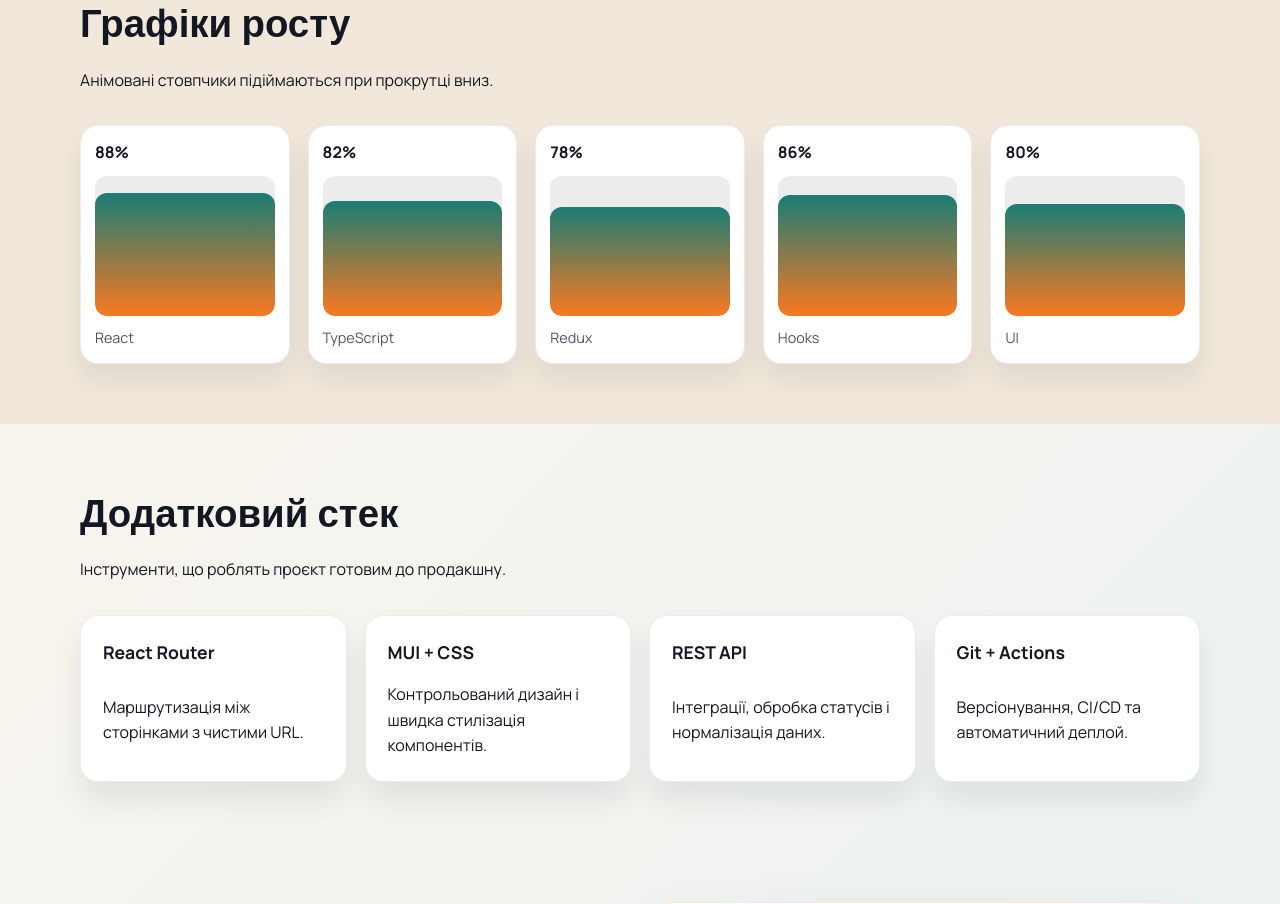
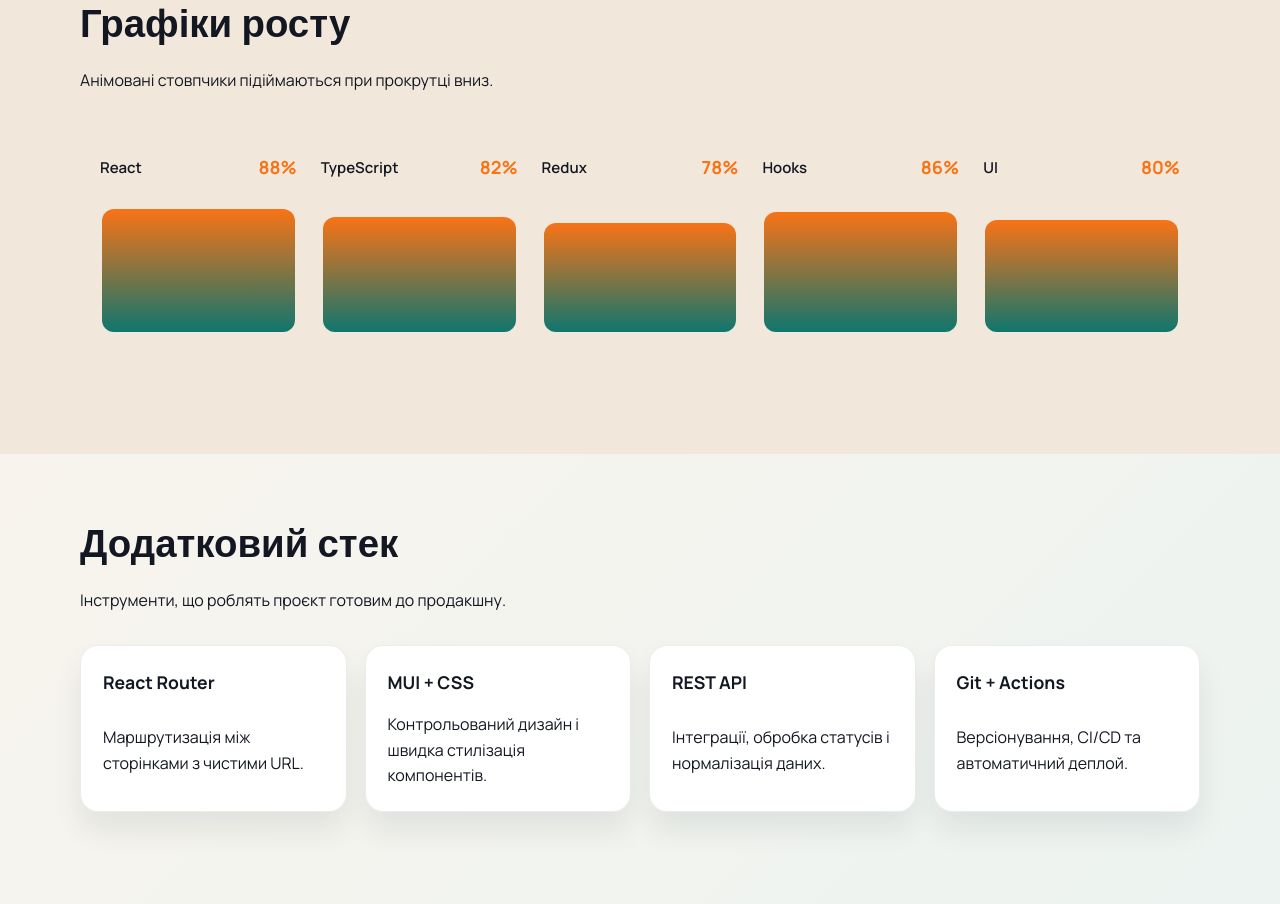
Before and after one commit to desmodaus/promo, a React (Vite) app: page / in a window 1280 px wide. Shown: the part 1380-2284 px from the top of the page. Built offline with nearby package versions, Linux system fonts and the light colour scheme.

Commit message:
Rebuild chart component with proper HTML structure

```diff
--- a/src/components/SkillCharts.tsx
+++ b/src/components/SkillCharts.tsx
@@ -7,7 +7,7 @@
 
 const SkillCharts = () => {
   const containerRef = useRef<HTMLDivElement | null>(null);
-  const [chartData, setChartData] = useState<ChartData[]>([]);
+  const [isVisible, setIsVisible] = useState(false);
 
   const charts = useMemo(
     () => [
@@ -22,42 +22,41 @@
 
   useEffect(() => {
     const element = containerRef.current;
-    if (!element) {
-      return;
-    }
+    if (!element) return;
 
     if (!("IntersectionObserver" in window)) {
-      setChartData(charts);
+      setIsVisible(true);
       return;
     }
 
     const observer = new IntersectionObserver(
       ([entry]) => {
         if (entry.isIntersecting) {
-          setChartData(charts);
+          setIsVisible(true);
           observer.disconnect();
         }
       },
-      { threshold: 0.35 }
+      { threshold: 0.1 }
     );
 
     observer.observe(element);
-
     return () => observer.disconnect();
-  }, [charts]);
+  }, []);
 
   return (
-    <div ref={containerRef} className="chart-grid" aria-label="Skill charts">
-      {chartData.map((item) => (
-        <div key={item.label} className="chart-bar">
-          <span className="chart-value">{item.value}%</span>
-          <div className="chart-rail">
+    <div ref={containerRef} className="chart-grid">
+      {charts.map((item) => (
+        <div key={item.label} className="chart-item">
+          <div className="chart-header">
+            <span className="chart-label">{item.label}</span>
+            <span className="chart-percent">{item.value}%</span>
+          </div>
+          <div className="chart-container">
             <div
-              className="chart-fill"
-              style={{ height: `${item.value}%` }}
+              className={`chart-bar-fill ${isVisible ? 'active' : ''}`}
+              style={{ '--bar-height': `${item.value}%` } as React.CSSProperties}
             />
           </div>
-          <span className="chart-label">{item.label}</span>
         </div>
       ))}
     </div>
--- a/src/styles/index.css
+++ b/src/styles/index.css
@@ -535,47 +535,56 @@
 
 .chart-grid {
   display: grid;
-  grid-template-columns: repeat(auto-fit, minmax(140px, 1fr));
-  gap: 18px;
-  align-items: end;
+  grid-template-columns: repeat(auto-fit, minmax(180px, 1fr));
+  gap: 24px;
+  margin: 40px 0;
+  padding: 20px;
 }
 
-.chart-bar {
-  background: var(--card);
-  border: 1px solid var(--border);
-  border-radius: 18px;
-  min-height: 220px;
-  padding: 14px;
-  display: grid;
-  align-content: start;
-  gap: 10px;
-  box-shadow: 0 16px 26px rgba(19, 23, 34, 0.08);
-  position: relative;
+.chart-item {
+  display: flex;
+  flex-direction: column;
+  gap: 12px;
 }
 
-.chart-value {
-  font-weight: 700;
+.chart-header {
+  display: flex;
+  justify-content: space-between;
+  align-items: center;
 }
 
 .chart-label {
-  font-size: 0.9rem;
-  color: var(--muted);
+  font-weight: 600;
+  font-size: 15px;
+  color: var(--text);
 }
 
-.chart-rail {
+.chart-percent {
+  font-weight: 700;
+  font-size: 18px;
+  color: var(--brand);
+}
+
+.chart-container {
   height: 140px;
-  border-radius: 12px;
-  background: rgba(19, 23, 34, 0.08);
+  background: rgba(var(--brand-rgb), 0.08);
+  border-radius: 14px;
+  overflow: hidden;
   display: flex;
   align-items: flex-end;
-  overflow: hidden;
 }
 
-.chart-fill {
+.chart-bar-fill {
+  width: 100%;
+  height: 0;
+  background: linear-gradient(180deg, var(--brand) 0%, var(--accent) 100%);
   border-radius: 12px;
-  background: linear-gradient(180deg, rgba(15, 118, 110, 0.95), rgba(249, 115, 22, 0.95));
-  transition: height 0.8s cubic-bezier(0.34, 1.56, 0.64, 1);
-  width: 100%;
+  transition: height 1s cubic-bezier(0.34, 1.56, 0.64, 1);
+  margin: 2px;
+}
+
+.chart-bar-fill.active {
+  height: var(--bar-height);
 }
 
 .api-preview {
```
